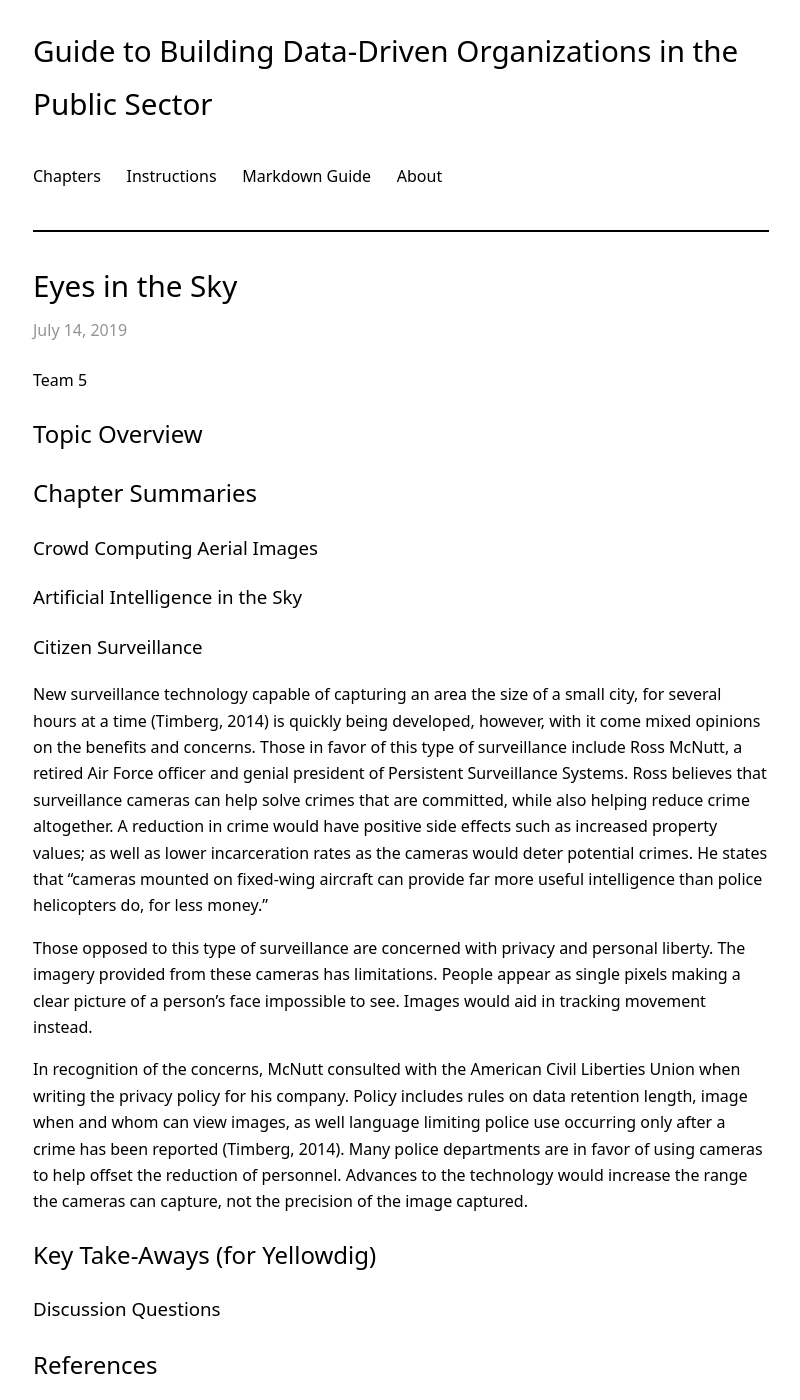
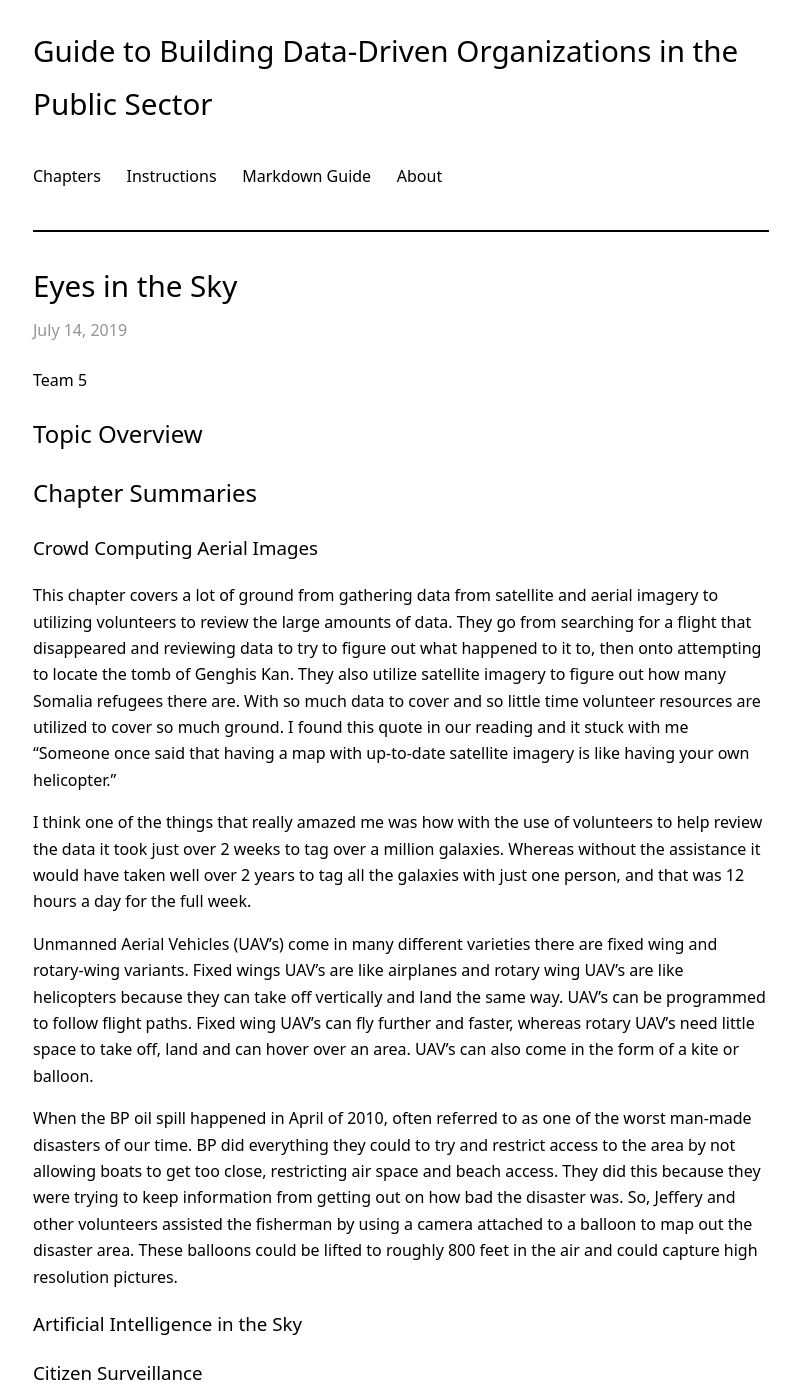
Before and after one commit to RandyWilkinsASU/ddm-textbook-summer-2019, a Jekyll site: the page built from _posts/2019-07-14-ch05-eye-in-sky.md, in a window 1280 px wide and 1400 px high. Shown: the whole window, without its empty margins (239-1039 px from the left). Built offline with Jekyll 4.4.1, drawn with Linux system fonts in a browser that asks for light colours; our own code applies the rules of GitHub Pages for plain Markdown files.

Commit message:
Update 2019-07-14-ch05-eye-in-the-sky.md

```diff
--- a/_posts/2019-07-14-ch05-eye-in-sky.md
+++ b/_posts/2019-07-14-ch05-eye-in-sky.md
@@ -12,6 +12,14 @@ Team 5
 ## Chapter Summaries
 
 ### Crowd Computing Aerial Images
+This chapter covers a lot of ground from gathering data from satellite and aerial imagery to utilizing volunteers to review the large amounts of data. They go from searching for a flight that disappeared and reviewing data to try to figure out what happened to it to, then onto attempting to locate the tomb of Genghis Kan. They also utilize satellite imagery to figure out how many Somalia refugees there are. With so much data to cover and so little time volunteer resources are utilized to cover so much ground. I found this quote in our reading and it stuck with me “Someone once said that having a map with up-to-date satellite imagery is like having your own helicopter.”
+
+I think one of the things that really amazed me was how with the use of volunteers to help review the data it took just over 2 weeks to tag over a million galaxies. Whereas without the assistance it would have taken well over 2 years to tag all the galaxies with just one person, and that was 12 hours a day for the full week.
+
+Unmanned Aerial Vehicles (UAV’s) come in many different varieties there are fixed wing and rotary-wing variants. Fixed wings UAV’s are like airplanes and rotary wing UAV’s are like helicopters because they can take off vertically and land the same way. UAV’s can be programmed to follow flight paths. Fixed wing UAV’s can fly further and faster, whereas rotary UAV’s need little space to take off, land and can hover over an area. UAV’s can also come in the form of a kite or balloon.
+
+When the BP oil spill happened in April of 2010, often referred to as one of the worst man-made disasters of our time. BP did everything they could to try and restrict access to the area by not allowing boats to get too close, restricting air space and beach access. They did this because they were trying to keep information from getting out on how bad the disaster was. So, Jeffery and other volunteers assisted the fisherman by using a camera attached to a balloon to map out the disaster area. These balloons could be lifted to roughly 800 feet in the air and could capture high resolution pictures.
+
 
 ### Artificial Intelligence in the Sky
 
```
